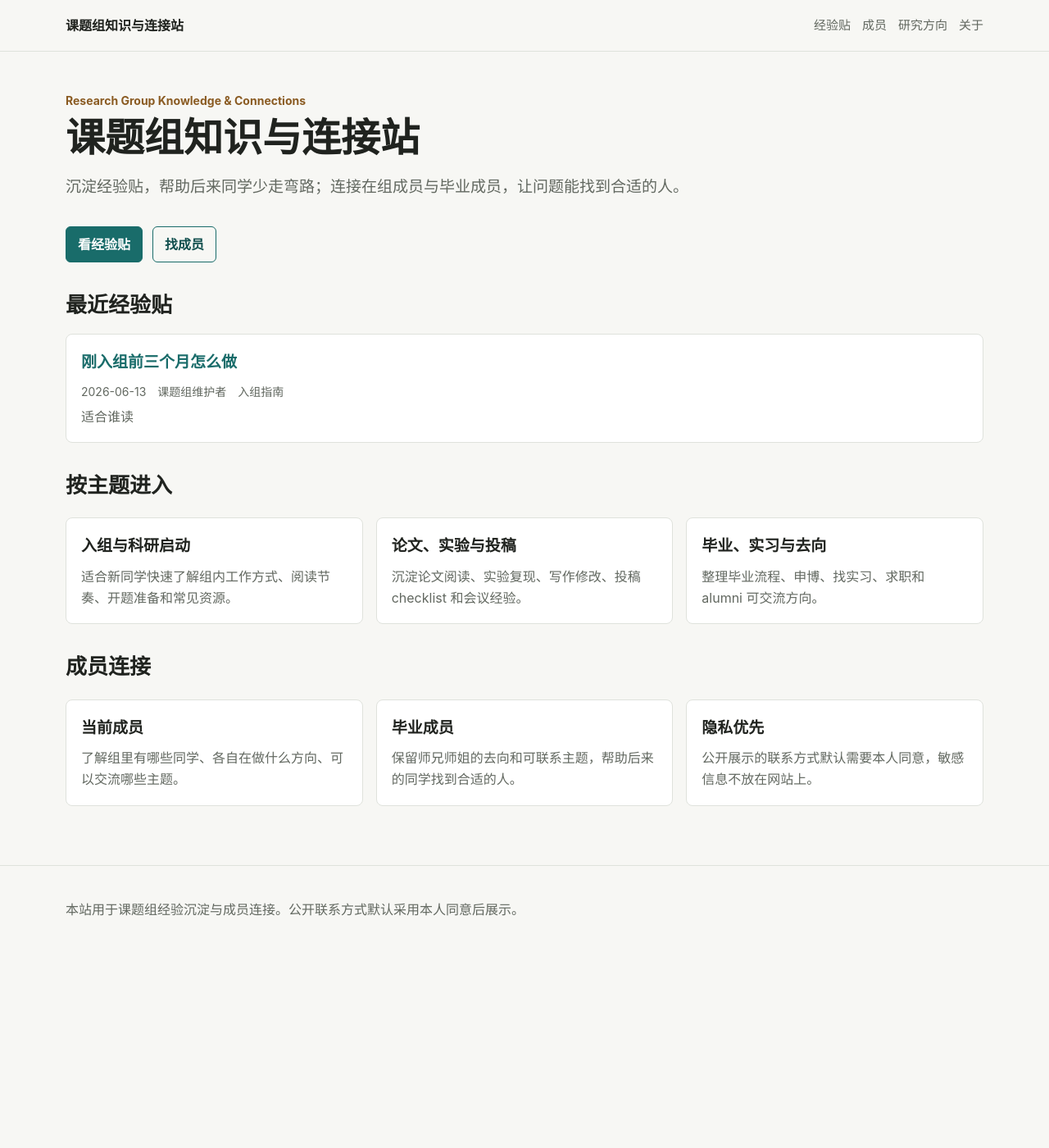
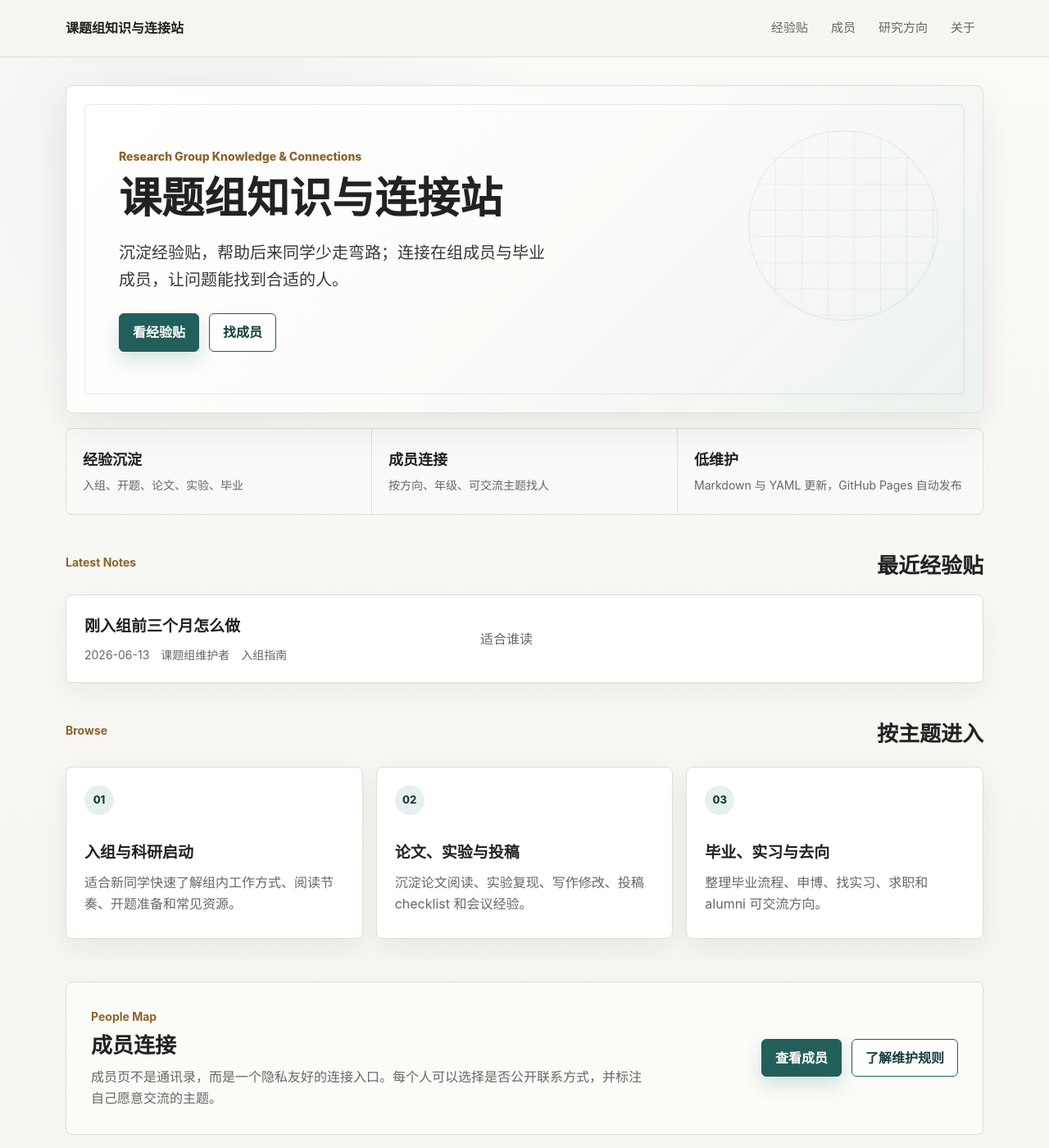
Before and after one commit to lgclab/lgclab.github.io, a Jekyll site: the page built from index.md, in a window 1280 px wide and 1400 px high. Shown: the whole window at 82% size. Built offline with Jekyll 4.4.1, drawn with Linux system fonts in a browser that asks for light colours.

Commit message:
style: refine lab site homepage

```diff
--- a/_config.yml
+++ b/_config.yml
@@ -2,8 +2,8 @@ title: "课题组知识与连接站"
 description: "沉淀经验贴，连接在组成员与毕业成员。"
 lang: zh-CN
 timezone: Asia/Shanghai
-url: ""
-baseurl: ""
+url: "https://barytes.github.io"
+baseurl: "/lab-site"
 
 permalink: /posts/:year/:month/:day/:title/
 
--- a/assets/css/site.css
+++ b/assets/css/site.css
@@ -1,12 +1,15 @@
 :root {
-  --bg: #f7f7f4;
+  --bg: #f7f7f3;
   --surface: #ffffff;
+  --surface-soft: #fbfbf8;
   --text: #20231f;
-  --muted: #626860;
-  --line: #dfe2dc;
-  --accent: #196c6a;
-  --accent-strong: #114f4e;
-  --warm: #8a5b22;
+  --muted: #636962;
+  --line: #dedfd6;
+  --accent: #235f5a;
+  --accent-strong: #173f3c;
+  --warm: #8a642d;
+  --ink-soft: #343a35;
+  --shadow: 0 18px 45px rgba(31, 39, 35, 0.08);
 }
 
 * {
@@ -21,6 +24,16 @@ body {
   line-height: 1.65;
 }
 
+body::before {
+  content: "";
+  position: fixed;
+  inset: 0;
+  z-index: -1;
+  background:
+    radial-gradient(circle at 18% 10%, rgba(35, 95, 90, 0.055), transparent 26%),
+    linear-gradient(180deg, #fbfbf8 0%, #f7f7f3 48%, #f5f4ef 100%);
+}
+
 a {
   color: var(--accent);
   text-decoration-thickness: 1px;
@@ -32,9 +45,10 @@ a {
   align-items: center;
   justify-content: space-between;
   gap: 24px;
-  padding: 18px max(24px, calc((100vw - 1120px) / 2));
+  padding: 16px max(24px, calc((100vw - 1120px) / 2));
   border-bottom: 1px solid var(--line);
-  background: rgba(247, 247, 244, 0.94);
+  background: rgba(246, 245, 239, 0.92);
+  backdrop-filter: blur(16px);
   position: sticky;
   top: 0;
   z-index: 10;
@@ -42,30 +56,34 @@ a {
 
 .site-title {
   color: var(--text);
-  font-weight: 700;
+  font-weight: 800;
   text-decoration: none;
+  letter-spacing: 0;
 }
 
 .site-nav {
   display: flex;
   flex-wrap: wrap;
-  gap: 14px;
+  gap: 8px;
   font-size: 15px;
 }
 
 .site-nav a {
   color: var(--muted);
   text-decoration: none;
+  border-radius: 999px;
+  padding: 6px 10px;
 }
 
 .site-nav a:hover {
+  background: rgba(23, 109, 104, 0.08);
   color: var(--accent-strong);
 }
 
 .site-main {
   width: min(1120px, calc(100% - 40px));
   margin: 0 auto;
-  padding: 48px 0 64px;
+  padding: 34px 0 72px;
 }
 
 .site-footer {
@@ -85,19 +103,21 @@ a {
   color: var(--warm);
   font-size: 14px;
   font-weight: 700;
+  letter-spacing: 0;
 }
 
 h1 {
   margin: 0;
-  font-size: 48px;
+  font-size: 52px;
   line-height: 1.08;
   letter-spacing: 0;
 }
 
 h2 {
-  margin: 36px 0 14px;
+  margin: 34px 0 14px;
   font-size: 26px;
   line-height: 1.2;
+  letter-spacing: 0;
 }
 
 h3 {
@@ -122,19 +142,131 @@ h3 {
 .button {
   display: inline-flex;
   align-items: center;
+  justify-content: center;
   min-height: 42px;
-  padding: 8px 14px;
+  padding: 9px 16px;
   border: 1px solid var(--accent);
   border-radius: 6px;
   background: var(--accent);
   color: #fff;
   font-weight: 700;
   text-decoration: none;
+  box-shadow: 0 10px 22px rgba(23, 109, 104, 0.18);
 }
 
 .button.secondary {
-  background: transparent;
+  background: rgba(255, 255, 255, 0.78);
   color: var(--accent-strong);
+  box-shadow: none;
+}
+
+.hero-panel {
+  min-height: 400px;
+  display: grid;
+  align-items: center;
+  position: relative;
+  border: 1px solid rgba(222, 223, 214, 0.95);
+  border-radius: 8px;
+  overflow: hidden;
+  background:
+    linear-gradient(135deg, rgba(255, 255, 255, 0.96) 0%, rgba(251, 251, 248, 0.96) 52%, rgba(235, 241, 237, 0.95) 100%);
+  box-shadow: var(--shadow);
+}
+
+.hero-panel::before {
+  content: "";
+  position: absolute;
+  inset: 22px;
+  border: 1px solid rgba(35, 95, 90, 0.12);
+  border-radius: 6px;
+  pointer-events: none;
+}
+
+.hero-panel::after {
+  content: "";
+  position: absolute;
+  right: 54px;
+  top: 54px;
+  width: 230px;
+  height: 230px;
+  border: 1px solid rgba(35, 95, 90, 0.18);
+  border-radius: 999px;
+  background:
+    linear-gradient(90deg, rgba(35, 95, 90, 0.14) 1px, transparent 1px),
+    linear-gradient(180deg, rgba(35, 95, 90, 0.12) 1px, transparent 1px);
+  background-size: 32px 32px;
+  opacity: 0.48;
+}
+
+.hero-copy {
+  position: relative;
+  z-index: 1;
+  max-width: 650px;
+  padding: 64px;
+}
+
+.hero-kicker {
+  margin: 0 0 12px;
+  color: var(--warm);
+  font-size: 14px;
+  font-weight: 800;
+}
+
+.hero-title {
+  max-width: 610px;
+  color: var(--text);
+}
+
+.hero-summary {
+  max-width: 600px;
+  margin: 22px 0 0;
+  color: var(--ink-soft);
+  font-size: 20px;
+}
+
+.metric-strip {
+  display: grid;
+  grid-template-columns: repeat(3, 1fr);
+  gap: 1px;
+  margin: 18px 0 46px;
+  border: 1px solid var(--line);
+  border-radius: 8px;
+  overflow: hidden;
+  background: var(--line);
+}
+
+.metric {
+  min-height: 104px;
+  display: grid;
+  align-content: center;
+  gap: 4px;
+  padding: 20px;
+  background: rgba(255, 255, 255, 0.82);
+}
+
+.metric strong {
+  font-size: 18px;
+}
+
+.metric span {
+  color: var(--muted);
+  font-size: 14px;
+}
+
+.home-section {
+  margin-top: 46px;
+}
+
+.section-heading {
+  display: flex;
+  align-items: end;
+  justify-content: space-between;
+  gap: 24px;
+  margin-bottom: 18px;
+}
+
+.section-heading h2 {
+  margin: 0;
 }
 
 .section-grid {
@@ -148,12 +280,39 @@ h3 {
   background: var(--surface);
   border: 1px solid var(--line);
   border-radius: 8px;
-  padding: 18px;
+  padding: 22px;
+  box-shadow: 0 10px 30px rgba(31, 39, 35, 0.06);
 }
 
 .card p {
   color: var(--muted);
   margin: 0;
+}
+
+.feature-card {
+  min-height: 210px;
+  display: flex;
+  flex-direction: column;
+  color: var(--text);
+  text-decoration: none;
+}
+
+.feature-card:hover {
+  border-color: rgba(23, 109, 104, 0.45);
+  transform: translateY(-2px);
+}
+
+.card-number {
+  width: 36px;
+  height: 36px;
+  display: inline-grid;
+  place-items: center;
+  margin-bottom: 30px;
+  border-radius: 999px;
+  background: rgba(23, 109, 104, 0.1);
+  color: var(--accent-strong);
+  font-size: 13px;
+  font-weight: 800;
 }
 
 .list {
@@ -163,20 +322,28 @@ h3 {
 }
 
 .list-item {
-  display: block;
+  display: grid;
+  gap: 10px;
   background: var(--surface);
   border: 1px solid var(--line);
   border-radius: 8px;
-  padding: 18px;
+  padding: 22px;
+  color: var(--text);
   text-decoration: none;
+  box-shadow: 0 10px 30px rgba(31, 39, 35, 0.05);
 }
 
 .list-item:hover {
   border-color: var(--accent);
 }
 
+.featured-post {
+  grid-template-columns: minmax(0, 0.8fr) minmax(220px, 1fr);
+  align-items: center;
+}
+
 .list-item p {
-  margin: 6px 0 0;
+  margin: 0;
   color: var(--muted);
 }
 
@@ -197,9 +364,10 @@ h3 {
 }
 
 .tag {
-  border: 1px solid var(--line);
+  border: 1px solid rgba(23, 109, 104, 0.14);
   border-radius: 999px;
-  color: var(--muted);
+  background: rgba(23, 109, 104, 0.06);
+  color: var(--accent-strong);
   font-size: 13px;
   padding: 3px 9px;
 }
@@ -215,7 +383,8 @@ h3 {
   background: var(--surface);
   border: 1px solid var(--line);
   border-radius: 8px;
-  padding: 18px;
+  padding: 22px;
+  box-shadow: 0 10px 30px rgba(31, 39, 35, 0.05);
 }
 
 .member-card ul {
@@ -225,6 +394,35 @@ h3 {
 
 .content {
   max-width: 780px;
+}
+
+.connection-band {
+  display: grid;
+  grid-template-columns: minmax(0, 1fr) auto;
+  align-items: center;
+  gap: 28px;
+  margin-top: 52px;
+  padding: 30px;
+  border: 1px solid var(--line);
+  border-radius: 8px;
+  background: var(--surface-soft);
+}
+
+.connection-band h2 {
+  margin: 0 0 10px;
+}
+
+.connection-band p:last-child {
+  max-width: 680px;
+  margin: 0;
+  color: var(--muted);
+}
+
+.connection-actions {
+  display: flex;
+  flex-wrap: wrap;
+  justify-content: flex-end;
+  gap: 12px;
 }
 
 @media (max-width: 720px) {
@@ -242,4 +440,38 @@ h3 {
   h1 {
     font-size: 34px;
   }
+
+  .hero-panel {
+    min-height: 420px;
+  }
+
+  .hero-panel::after {
+    right: -42px;
+    top: auto;
+    bottom: -64px;
+    width: 190px;
+    height: 190px;
+  }
+
+  .hero-copy {
+    padding: 34px 24px;
+  }
+
+  .hero-summary {
+    font-size: 17px;
+  }
+
+  .metric-strip,
+  .featured-post,
+  .connection-band {
+    grid-template-columns: 1fr;
+  }
+
+  .section-heading {
+    display: block;
+  }
+
+  .connection-actions {
+    justify-content: flex-start;
+  }
 }
--- a/index.md
+++ b/index.md
@@ -1,60 +1,93 @@
 ---
+layout: default
 title: "课题组知识与连接站"
 summary: "沉淀经验贴，帮助后来同学少走弯路；连接在组成员与毕业成员，让问题能找到合适的人。"
 kicker: "Research Group Knowledge & Connections"
 ---
 
-<div class="hero-actions">
-  <a class="button" href="{{ '/posts/' | relative_url }}">看经验贴</a>
-  <a class="button secondary" href="{{ '/members/' | relative_url }}">找成员</a>
-</div>
+<section class="hero-panel">
+  <div class="hero-copy">
+    <p class="hero-kicker">Research Group Knowledge & Connections</p>
+    <h1 class="hero-title">课题组知识与连接站</h1>
+    <p class="hero-summary">沉淀经验贴，帮助后来同学少走弯路；连接在组成员与毕业成员，让问题能找到合适的人。</p>
+    <div class="hero-actions">
+      <a class="button" href="{{ '/posts/' | relative_url }}">看经验贴</a>
+      <a class="button secondary" href="{{ '/members/' | relative_url }}">找成员</a>
+    </div>
+  </div>
+</section>
 
-## 最近经验贴
+<section class="metric-strip" aria-label="站点核心功能">
+  <div class="metric">
+    <strong>经验沉淀</strong>
+    <span>入组、开题、论文、实验、毕业</span>
+  </div>
+  <div class="metric">
+    <strong>成员连接</strong>
+    <span>按方向、年级、可交流主题找人</span>
+  </div>
+  <div class="metric">
+    <strong>低维护</strong>
+    <span>Markdown 与 YAML 更新，GitHub Pages 自动发布</span>
+  </div>
+</section>
 
-<div class="list">
-  {% for post in site.posts limit: 5 %}
-    <a class="list-item" href="{{ post.url | relative_url }}">
-      <h3>{{ post.title }}</h3>
-      <div class="meta-row">
-        <span>{{ post.date | date: "%Y-%m-%d" }}</span>
-        {% if post.author %}<span>{{ post.author }}</span>{% endif %}
-        {% if post.category %}<span>{{ post.category }}</span>{% endif %}
-      </div>
-      {% if post.excerpt %}<p>{{ post.excerpt | strip_html | truncate: 96 }}</p>{% endif %}
+<section class="home-section">
+  <div class="section-heading">
+    <p class="eyebrow">Latest Notes</p>
+    <h2>最近经验贴</h2>
+  </div>
+
+  <div class="list">
+    {% for post in site.posts limit: 5 %}
+      <a class="list-item featured-post" href="{{ post.url | relative_url }}">
+        <div>
+          <h3>{{ post.title }}</h3>
+          <div class="meta-row">
+            <span>{{ post.date | date: "%Y-%m-%d" }}</span>
+            {% if post.author %}<span>{{ post.author }}</span>{% endif %}
+            {% if post.category %}<span>{{ post.category }}</span>{% endif %}
+          </div>
+        </div>
+        {% if post.excerpt %}<p>{{ post.excerpt | strip_html | truncate: 110 }}</p>{% endif %}
+      </a>
+    {% endfor %}
+  </div>
+</section>
+
+<section class="home-section">
+  <div class="section-heading">
+    <p class="eyebrow">Browse</p>
+    <h2>按主题进入</h2>
+  </div>
+
+  <div class="section-grid">
+    <a class="card feature-card" href="{{ '/topics/' | relative_url }}">
+      <span class="card-number">01</span>
+      <h3>入组与科研启动</h3>
+      <p>适合新同学快速了解组内工作方式、阅读节奏、开题准备和常见资源。</p>
     </a>
-  {% endfor %}
-</div>
+    <a class="card feature-card" href="{{ '/posts/' | relative_url }}">
+      <span class="card-number">02</span>
+      <h3>论文、实验与投稿</h3>
+      <p>沉淀论文阅读、实验复现、写作修改、投稿 checklist 和会议经验。</p>
+    </a>
+    <a class="card feature-card" href="{{ '/members/' | relative_url }}">
+      <span class="card-number">03</span>
+      <h3>毕业、实习与去向</h3>
+      <p>整理毕业流程、申博、找实习、求职和 alumni 可交流方向。</p>
+    </a>
+  </div>
+</section>
 
-## 按主题进入
-
-<div class="section-grid">
-  <section class="card">
-    <h3>入组与科研启动</h3>
-    <p>适合新同学快速了解组内工作方式、阅读节奏、开题准备和常见资源。</p>
-  </section>
-  <section class="card">
-    <h3>论文、实验与投稿</h3>
-    <p>沉淀论文阅读、实验复现、写作修改、投稿 checklist 和会议经验。</p>
-  </section>
-  <section class="card">
-    <h3>毕业、实习与去向</h3>
-    <p>整理毕业流程、申博、找实习、求职和 alumni 可交流方向。</p>
-  </section>
-</div>
-
-## 成员连接
-
-<div class="section-grid">
-  <section class="card">
-    <h3>当前成员</h3>
-    <p>了解组里有哪些同学、各自在做什么方向、可以交流哪些主题。</p>
-  </section>
-  <section class="card">
-    <h3>毕业成员</h3>
-    <p>保留师兄师姐的去向和可联系主题，帮助后来的同学找到合适的人。</p>
-  </section>
-  <section class="card">
-    <h3>隐私优先</h3>
-    <p>公开展示的联系方式默认需要本人同意，敏感信息不放在网站上。</p>
-  </section>
-</div>
+<section class="connection-band">
+  <div>
+    <p class="eyebrow">People Map</p>
+    <h2>成员连接</h2>
+    <p>成员页不是通讯录，而是一个隐私友好的连接入口。每个人可以选择是否公开联系方式，并标注自己愿意交流的主题。</p>
+  </div>
+  <div class="connection-actions">
+    <a class="button" href="{{ '/members/' | relative_url }}">查看成员</a>
+    <a class="button secondary" href="{{ '/about/' | relative_url }}">了解维护规则</a>
+  </div>
+</section>
```
Also changed, not shown: tests/test_site_structure.py (+14 -0 lines).
